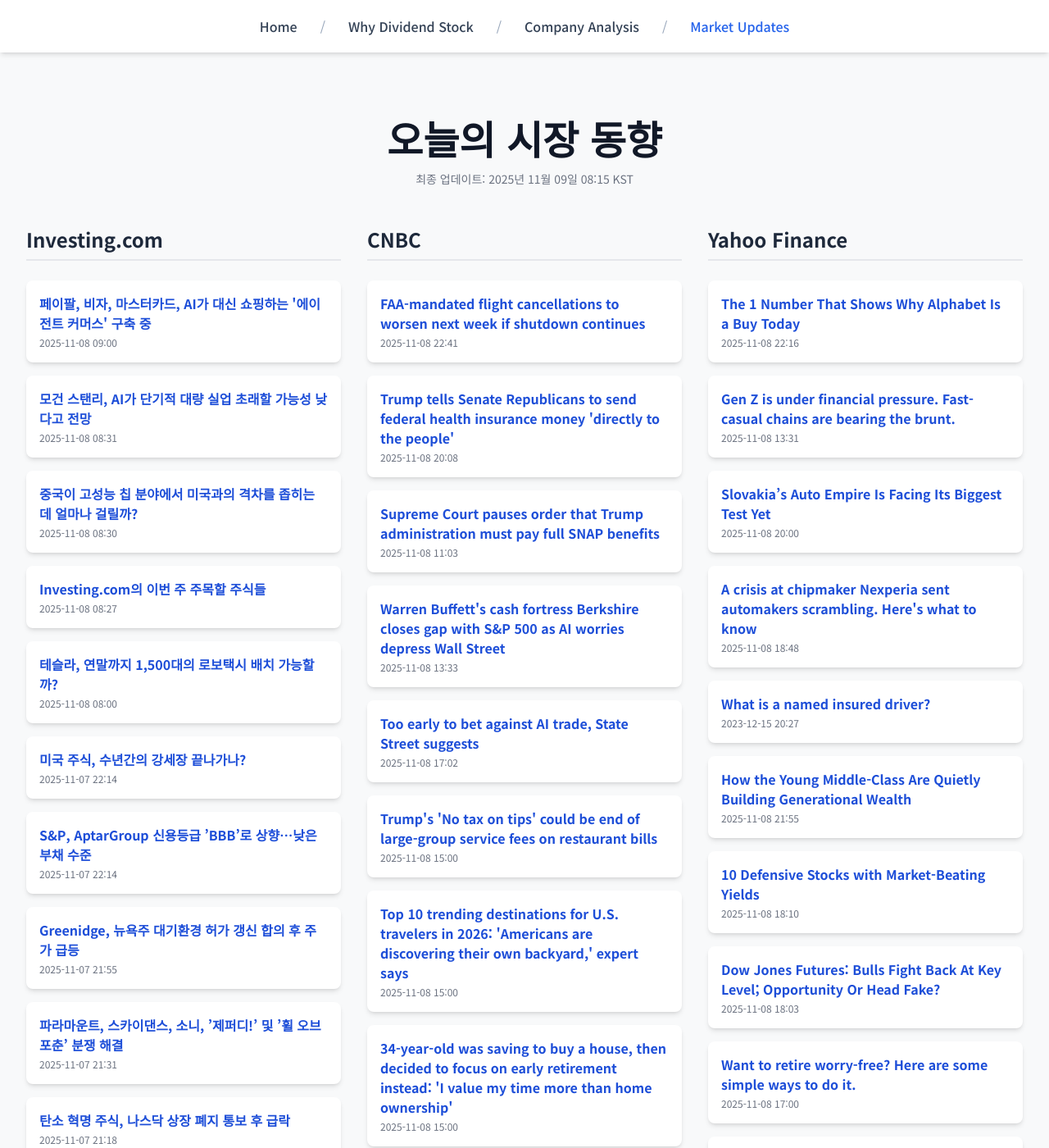
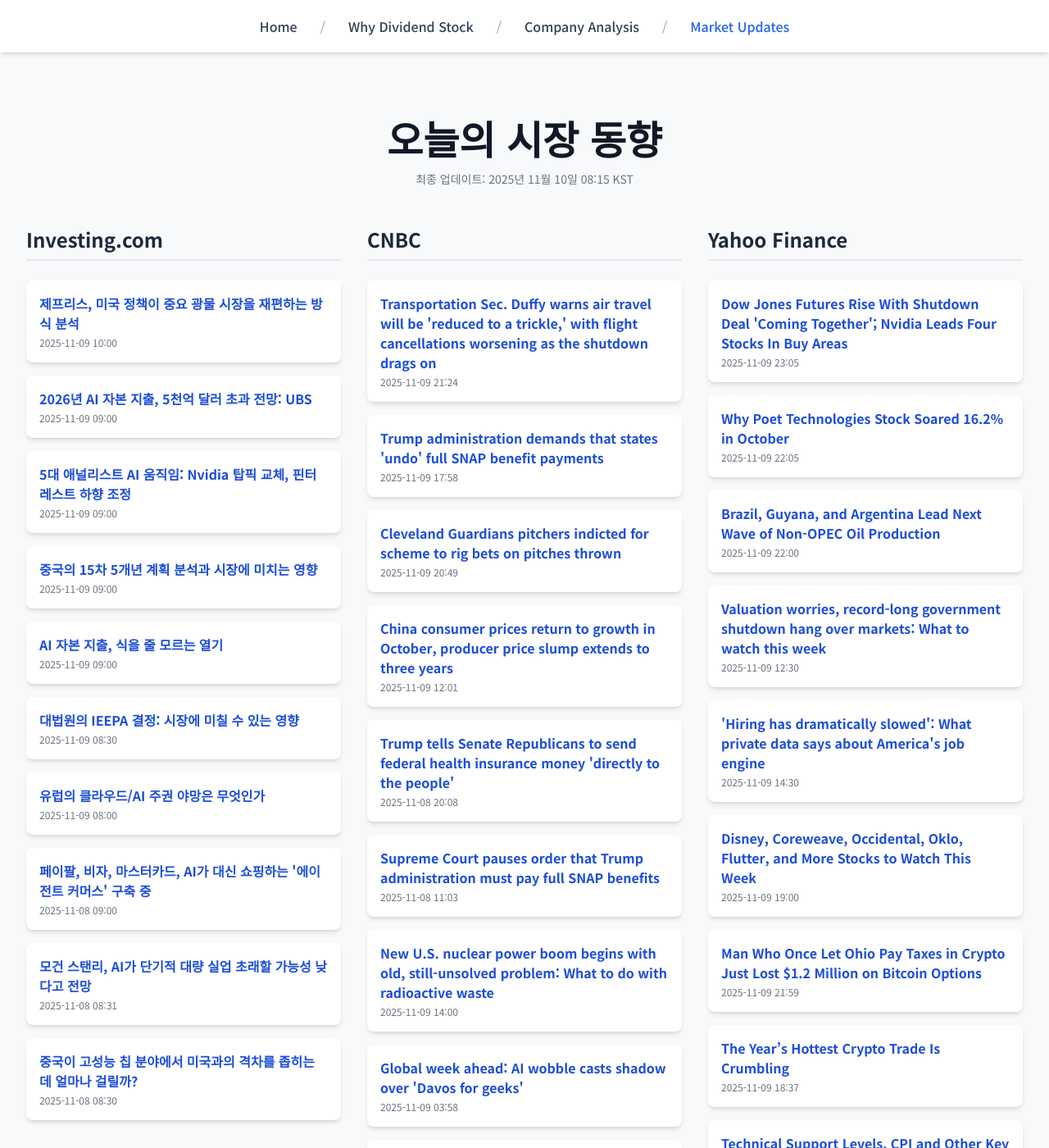
Before and after one commit to Kay-Hwang/my-company-analysis, a Jekyll site: the page built from market-updates.html, in a window 1280 px wide and 1400 px high. Shown: the whole window at 82% size. Built offline with Jekyll 4.4.1, drawn with Linux system fonts in a browser that asks for light colours; nearby versions of some CDN libraries; a script that is not in the unit is left out; some of the changed text lies outside the part shown.

Commit message:
Update daily data

```diff
--- a/_data/latest_data.json
+++ b/_data/latest_data.json
@@ -1,7 +1,49 @@
 {
-  "lastUpdated": "2025년 11월 09일 08:15 KST",
+  "lastUpdated": "2025년 11월 10일 08:15 KST",
   "news": {
     "investing": [
+      {
+        "title": "제프리스, 미국 정책이 중요 광물 시장을 재편하는 방식 분석",
+        "link": "https://kr.investing.com/news/stock-market-news/article-1708407",
+        "pubDate": "2025-11-09 10:00:04",
+        "summary": "제프리스, 미국 정책이 중요 광물 시장을 재편하는 방식 분석"
+      },
+      {
+        "title": "2026년 AI 자본 지출, 5천억 달러 초과 전망: UBS",
+        "link": "https://kr.investing.com/news/stock-market-news/article-1708401",
+        "pubDate": "2025-11-09 09:00:16",
+        "summary": "2026년 AI 자본 지출, 5천억 달러 초과 전망: UBS"
+      },
+      {
+        "title": "5대 애널리스트 AI 움직임: Nvidia 탑픽 교체, 핀터레스트 하향 조정",
+        "link": "https://kr.investing.com/news/stock-market-news/article-1708403",
+        "pubDate": "2025-11-09 09:00:13",
+        "summary": "5대 애널리스트 AI 움직임: Nvidia 탑픽 교체, 핀터레스트 하향 조정"
+      },
+      {
+        "title": "중국의 15차 5개년 계획 분석과 시장에 미치는 영향",
+        "link": "https://kr.investing.com/news/stock-market-news/article-1708400",
+        "pubDate": "2025-11-09 09:00:10",
+        "summary": "중국의 15차 5개년 계획 분석과 시장에 미치는 영향"
+      },
+      {
+        "title": "AI 자본 지출, 식을 줄 모르는 열기",
+        "link": "https://kr.investing.com/news/stock-market-news/article-1708398",
+        "pubDate": "2025-11-09 09:00:07",
+        "summary": "AI 자본 지출, 식을 줄 모르는 열기"
+      },
+      {
+        "title": "대법원의 IEEPA 결정: 시장에 미칠 수 있는 영향",
+        "link": "https://kr.investing.com/news/stock-market-news/article-1708396",
+        "pubDate": "2025-11-09 08:30:03",
+        "summary": "대법원의 IEEPA 결정: 시장에 미칠 수 있는 영향"
+      },
+      {
+        "title": "유럽의 클라우드/AI 주권 야망은 무엇인가",
+        "link": "https://kr.investing.com/news/stock-market-news/article-1708393",
+        "pubDate": "2025-11-09 08:00:09",
+        "summary": "유럽의 클라우드/AI 주권 야망은 무엇인가"
+      },
       {
         "title": "페이팔, 비자, 마스터카드, AI가 대신 쇼핑하는 '에이전트 커머스' 구축 중",
         "link": "https://kr.investing.com/news/stock-market-news/article-1708324",
@@ -19,56 +61,32 @@
         "link": "https://kr.investing.com/news/stock-market-news/article-1708310",
         "pubDate": "2025-11-08 08:30:06",
         "summary": "중국이 고성능 칩 분야에서 미국과의 격차를 좁히는 데 얼마나 걸릴까?"
-      },
-      {
-        "title": "Investing.com의 이번 주 주목할 주식들",
-        "link": "https://kr.investing.com/news/stock-market-news/article-1708308",
-        "pubDate": "2025-11-08 08:27:52",
-        "summary": "Investing.com의 이번 주 주목할 주식들"
-      },
-      {
-        "title": "테슬라, 연말까지 1,500대의 로보택시 배치 가능할까?",
-        "link": "https://kr.investing.com/news/stock-market-news/article-1708306",
-        "pubDate": "2025-11-08 08:00:07",
-        "summary": "테슬라, 연말까지 1,500대의 로보택시 배치 가능할까?"
-      },
-      {
-        "title": "미국 주식, 수년간의 강세장 끝나가나?",
-        "link": "https://kr.investing.com/news/stock-market-news/article-1708159",
-        "pubDate": "2025-11-07 22:14:55",
-        "summary": "미국 주식, 수년간의 강세장 끝나가나?"
-      },
-      {
-        "title": "S&P, AptarGroup 신용등급 ’BBB’로 상향…낮은 부채 수준",
-        "link": "https://kr.investing.com/news/stock-market-news/article-93CH-1708154",
-        "pubDate": "2025-11-07 22:14:15",
-        "summary": "S&P, AptarGroup 신용등급 ’BBB’로 상향…낮은 부채 수준"
-      },
-      {
-        "title": "Greenidge, 뉴욕주 대기환경 허가 갱신 합의 후 주가 급등",
-        "link": "https://kr.investing.com/news/stock-market-news/article-93CH-1708123",
-        "pubDate": "2025-11-07 21:55:50",
-        "summary": "Greenidge, 뉴욕주 대기환경 허가 갱신 합의 후 주가 급등"
-      },
-      {
-        "title": "파라마운트, 스카이댄스, 소니, ’제퍼디!’ 및 ’휠 오브 포춘’ 분쟁 해결",
-        "link": "https://kr.investing.com/news/stock-market-news/article-93CH-1708083",
-        "pubDate": "2025-11-07 21:31:12",
-        "summary": "파라마운트, 스카이댄스, 소니, ’제퍼디!’ 및 ’휠 오브 포춘’ 분쟁 해결"
-      },
-      {
-        "title": "탄소 혁명 주식, 나스닥 상장 폐지 통보 후 급락",
-        "link": "https://kr.investing.com/news/stock-market-news/article-93CH-1708067",
-        "pubDate": "2025-11-07 21:18:12",
-        "summary": "탄소 혁명 주식, 나스닥 상장 폐지 통보 후 급락"
       }
     ],
     "cnbc": [
       {
-        "title": "FAA-mandated flight cancellations to worsen next week if shutdown continues",
+        "title": "Transportation Sec. Duffy warns air travel will be 'reduced to a trickle,' with flight cancellations worsening as the shutdown drags on",
         "link": "https://www.cnbc.com/2025/11/08/government-shutdown-flight-cancelations-faa.html",
-        "pubDate": "Sat, 08 Nov 2025 22:41:54 GMT",
+        "pubDate": "Sun, 09 Nov 2025 21:24:05 GMT",
         "summary": "Airlines will have to slash hundreds of more flights if shutdown continues into next week."
+      },
+      {
+        "title": "Trump administration demands that states 'undo' full SNAP benefit payments",
+        "link": "https://www.cnbc.com/2025/11/09/snap-trump-states-food-patrick-penn.html",
+        "pubDate": "Sun, 09 Nov 2025 17:58:51 GMT",
+        "summary": "The Trump administration has resisted continuing the SNAP program, which provides food stamps to 42 million Americans, during the government shutdown."
+      },
+      {
+        "title": "Cleveland Guardians pitchers indicted for scheme to rig bets on pitches thrown",
+        "link": "https://www.cnbc.com/2025/11/09/cleveland-guardians-pitchers-indicted-gambling.html",
+        "pubDate": "Sun, 09 Nov 2025 20:49:57 GMT",
+        "summary": "According to the indictment, Guardians pitchers Emmanuel Clase and Luis Ortiz took bribes as part of a scheme to rig bets on pitches thrown during MLB games."
+      },
+      {
+        "title": "China consumer prices return to growth in October, producer price slump extends to three years",
+        "link": "https://www.cnbc.com/2025/11/09/china-october-cpi-ppi-deflation-consumer-prices-.html",
+        "pubDate": "Sun, 09 Nov 2025 12:01:42 GMT",
+        "summary": "Deflation in China eased in October, as consumer prices returned to growth after falling for two straight months, though producer prices extended their slump to three years."
       },
       {
         "title": "Trump tells Senate Republicans to send federal health insurance money 'directly to the people'",
@@ -83,108 +101,90 @@
         "summary": "The Trump administration tried not to pay for any food stamps in November because of the government shutdown. It now proposes partial SNAP benefits."
       },
       {
-        "title": "Warren Buffett's cash fortress Berkshire closes gap with S&P 500 as AI worries depress Wall Street",
-        "link": "https://www.cnbc.com/2025/11/08/warren-buffetts-cash-fortress-berkshire-closes-gap-with-sp-500-as-ai-worries-depress-wall-street.html",
-        "pubDate": "Sat, 08 Nov 2025 13:33:38 GMT",
-        "summary": "Berkshire Hathaway's B shares and A shares moved 4.5% higher this week after a strong earnings report last weekend."
+        "title": "New U.S. nuclear power boom begins with old, still-unsolved problem: What to do with radioactive waste",
+        "link": "https://www.cnbc.com/2025/11/09/nuclear-power-energy-radioactive-waste-storage-disposal.html",
+        "pubDate": "Sun, 09 Nov 2025 14:00:01 GMT",
+        "summary": "As government and industry, from tech giants to utilities, commit to big nuclear power plants, there is still no clear solution for radioactive waste storage."
       },
       {
-        "title": "Too early to bet against AI trade, State Street suggests",
-        "link": "https://www.cnbc.com/2025/11/08/ai-big-tech-bull-case-despite-nasdaqs-worst-week-since-april-.html",
-        "pubDate": "Sat, 08 Nov 2025 17:02:25 GMT",
-        "summary": "State Street' Anna Paglia is reiterating her bullish stance on artificial intelligence stocks despite the Nasdaq’s worst week since April."
+        "title": "Global week ahead: AI wobble casts shadow over 'Davos for geeks'",
+        "link": "https://www.cnbc.com/2025/11/09/global-week-ahead-ai-wobble-casts-shadow-over-davos-for-geeks.html",
+        "pubDate": "Sun, 09 Nov 2025 03:58:08 GMT",
+        "summary": "After a volatile week for AI stocks and the tech sector more broadly, CNBC travels to Web Summit in Lisbon — 'Davos for geeks' — to assess sentiment."
       },
       {
-        "title": "Trump's 'No tax on tips' could be end of large-group service fees on restaurant bills",
-        "link": "https://www.cnbc.com/2025/11/08/no-tax-on-tips-service-fees-restaurant-bill-gratuities.html",
-        "pubDate": "Sat, 08 Nov 2025 15:00:01 GMT",
-        "summary": "If you don't like service fees restaurants charge large groups, you may be in luck. President Trump's 'no tax on tips' may end it, but restaurants aren't happy."
-      },
-      {
-        "title": "Top 10 trending destinations for U.S. travelers in 2026: 'Americans are discovering their own backyard,' expert says",
-        "link": "https://www.cnbc.com/2025/11/08/best-places-to-visit-in-2026-skyscanner.html",
-        "pubDate": "Sat, 08 Nov 2025 15:00:01 GMT",
-        "summary": "In October, Skyscanner released its best places to visit in 2026 report and ranked the top trending destinations for U.S. travelers."
+        "title": "They met on Tinder when they were 19. Now, they're married and run a cake business that brings in over $650,000 a year",
+        "link": "https://www.cnbc.com/2025/11/09/this-gen-z-couple-runs-a-650000-a-year-celebrity-cake-business.html",
+        "pubDate": "Sun, 09 Nov 2025 04:03:58 GMT",
+        "summary": "Kai Yang Chan and JiaYi Zhuo matched on Tinder as teenagers in 2019. Now, they are married and run a $650,000 a year cake business together in Singapore."
       },
       {
         "title": "34-year-old was saving to buy a house, then decided to focus on early retirement instead: 'I value my time more than home ownership'",
         "link": "https://www.cnbc.com/2025/11/08/millennial-saving-buy-a-house-decide-start-saving-early-retirement.html",
         "pubDate": "Sat, 08 Nov 2025 15:00:01 GMT",
         "summary": "In 2020, Anita Kinoshita started her journey to buy a home. After many failed attempts over two years, she decided to start saving to retire early instead."
-      },
-      {
-        "title": "I finally have enough cash to pay off my student loan in full—here's why I'm not doing it",
-        "link": "https://www.cnbc.com/2025/11/08/i-have-enough-cash-to-pay-off-my-student-loan-why-im-not.html",
-        "pubDate": "Sat, 08 Nov 2025 14:00:01 GMT",
-        "summary": "Mathetmatically, paying off my debt now would cost me less money. But I don't want to put my wedding savings in jeopardy."
-      },
-      {
-        "title": "Carl Icahn returns to a familiar sector — auto repair — as he builds a 15% stake in Monro",
-        "link": "https://www.cnbc.com/2025/11/08/carl-icahn-returns-to-a-familiar-sector-auto-repair-as-he-builds-a-15percent-stake-in-monro.html",
-        "pubDate": "Sat, 08 Nov 2025 12:46:52 GMT",
-        "summary": "Icahn has a long history in the automotive parts and services industry, so this investment could play out in several different ways."
       }
     ],
     "yahoo": [
       {
-        "title": "The 1 Number That Shows Why Alphabet Is a Buy Today",
-        "link": "https://finance.yahoo.com/news/1-number-shows-why-alphabet-221640350.html",
-        "pubDate": "2025-11-08T22:16:40Z",
-        "summary": "The 1 Number That Shows Why Alphabet Is a Buy Today"
+        "title": "Dow Jones Futures Rise With Shutdown Deal 'Coming Together'; Nvidia Leads Four Stocks In Buy Areas",
+        "link": "https://www.investors.com/market-trend/stock-market-today/dow-jones-futures-government-shutdown-deal-nvidia/?src=A00220&yptr=yahoo",
+        "pubDate": "2025-11-09T23:05:45Z",
+        "summary": "Dow Jones Futures Rise With Shutdown Deal 'Coming Together'; Nvidia Leads Four Stocks In Buy Areas"
       },
       {
-        "title": "Gen Z is under financial pressure. Fast-casual chains are bearing the brunt.",
-        "link": "https://finance.yahoo.com/news/gen-z-is-under-financial-pressure-fast-casual-chains-are-bearing-the-brunt-133113618.html",
-        "pubDate": "2025-11-08T13:31:13Z",
-        "summary": "Gen Z is under financial pressure. Fast-casual chains are bearing the brunt."
+        "title": "Why Poet Technologies Stock Soared 16.2% in October",
+        "link": "https://finance.yahoo.com/news/why-poet-technologies-stock-soared-220500890.html",
+        "pubDate": "2025-11-09T22:05:00Z",
+        "summary": "Why Poet Technologies Stock Soared 16.2% in October"
       },
       {
-        "title": "Slovakia’s Auto Empire Is Facing Its Biggest Test Yet",
-        "link": "https://finance.yahoo.com/news/slovakia-auto-empire-facing-biggest-200000797.html",
-        "pubDate": "2025-11-08T20:00:00Z",
-        "summary": "Slovakia’s Auto Empire Is Facing Its Biggest Test Yet"
+        "title": "Brazil, Guyana, and Argentina Lead Next Wave of Non-OPEC Oil Production",
+        "link": "https://finance.yahoo.com/news/brazil-guyana-argentina-lead-next-220000818.html",
+        "pubDate": "2025-11-09T22:00:00Z",
+        "summary": "Brazil, Guyana, and Argentina Lead Next Wave of Non-OPEC Oil Production"
       },
       {
-        "title": "A crisis at chipmaker Nexperia sent automakers scrambling. Here's what to know",
-        "link": "https://finance.yahoo.com/news/crisis-chipmaker-nexperia-sent-automakers-184824740.html",
-        "pubDate": "2025-11-08T18:48:24Z",
-        "summary": "A crisis at chipmaker Nexperia sent automakers scrambling. Here's what to know"
+        "title": "Valuation worries, record-long government shutdown hang over markets: What to watch this week",
+        "link": "https://finance.yahoo.com/news/valuation-worries-record-long-government-shutdown-hang-over-markets-what-to-watch-this-week-123041065.html",
+        "pubDate": "2025-11-09T12:30:41Z",
+        "summary": "Valuation worries, record-long government shutdown hang over markets: What to watch this week"
       },
       {
-        "title": "What is a named insured driver?",
-        "link": "https://finance.yahoo.com/personal-finance/insurance/article/what-is-a-named-insured-driver-202703518.html",
-        "pubDate": "2023-12-15T20:27:03Z",
-        "summary": "What is a named insured driver?"
+        "title": "'Hiring has dramatically slowed': What private data says about America's job engine",
+        "link": "https://finance.yahoo.com/news/hiring-has-dramatically-slowed-what-private-data-says-about-americas-job-engine-143042228.html",
+        "pubDate": "2025-11-09T14:30:42Z",
+        "summary": "'Hiring has dramatically slowed': What private data says about America's job engine"
       },
       {
-        "title": "How the Young Middle-Class Are Quietly Building Generational Wealth",
-        "link": "https://finance.yahoo.com/news/young-middle-class-quietly-building-215509368.html",
-        "pubDate": "2025-11-08T21:55:09Z",
-        "summary": "How the Young Middle-Class Are Quietly Building Generational Wealth"
+        "title": "Disney, Coreweave, Occidental, Oklo, Flutter, and More Stocks to Watch This Week",
+        "link": "https://www.barrons.com/articles/disney-coreweave-occidental-oklo-flutter-and-more-stocks-to-watch-this-week-6c939d80?siteid=yhoof2&yptr=yahoo",
+        "pubDate": "2025-11-09T19:00:00Z",
+        "summary": "Disney, Coreweave, Occidental, Oklo, Flutter, and More Stocks to Watch This Week"
       },
       {
-        "title": "10 Defensive Stocks with Market-Beating Yields",
-        "link": "https://www.barrons.com/articles/buy-defensive-stocks-kroger-dollar-general-aes-d681e573?siteid=yhoof2&yptr=yahoo",
-        "pubDate": "2025-11-08T18:10:00Z",
-        "summary": "10 Defensive Stocks with Market-Beating Yields"
+        "title": "Man Who Once Let Ohio Pay Taxes in Crypto Just Lost $1.2 Million on Bitcoin Options",
+        "link": "https://finance.yahoo.com/news/man-once-let-ohio-pay-215912498.html",
+        "pubDate": "2025-11-09T21:59:12Z",
+        "summary": "Man Who Once Let Ohio Pay Taxes in Crypto Just Lost $1.2 Million on Bitcoin Options"
       },
       {
-        "title": "Dow Jones Futures: Bulls Fight Back At Key Level; Opportunity Or Head Fake?",
-        "link": "https://www.investors.com/market-trend/stock-market-today/dow-jones-futures-what-to-do-bulls-fight-back-nvidia/?src=A00220&yptr=yahoo",
-        "pubDate": "2025-11-08T18:03:57Z",
-        "summary": "Dow Jones Futures: Bulls Fight Back At Key Level; Opportunity Or Head Fake?"
+        "title": "The Year’s Hottest Crypto Trade Is Crumbling",
+        "link": "https://www.wsj.com/finance/currencies/the-years-hottest-crypto-trade-is-crumbling-43e8bab5?siteid=yhoof2&yptr=yahoo",
+        "pubDate": "2025-11-09T18:37:00Z",
+        "summary": "The Year’s Hottest Crypto Trade Is Crumbling"
       },
       {
-        "title": "Want to retire worry-free? Here are some simple ways to do it.",
-        "link": "https://finance.yahoo.com/news/want-to-retire-worry-free-here-are-some-simple-ways-to-do-it-170011277.html",
-        "pubDate": "2025-11-08T17:00:11Z",
-        "summary": "Want to retire worry-free? Here are some simple ways to do it."
+        "title": "Technical Support Levels, CPI and Other Key Things to Watch this Week",
+        "link": "https://finance.yahoo.com/news/technical-support-levels-cpi-other-180002122.html",
+        "pubDate": "2025-11-09T18:00:02Z",
+        "summary": "Technical Support Levels, CPI and Other Key Things to Watch this Week"
       },
       {
-        "title": "Why Is Everyone Watching Palantir Stock?",
-        "link": "https://finance.yahoo.com/news/why-everyone-watching-palantir-stock-170002423.html",
-        "pubDate": "2025-11-08T17:00:02Z",
-        "summary": "Why Is Everyone Watching Palantir Stock?"
+        "title": "Elon Musk’s $1 Trillion Tesla Pay Award Can Earn More Money For You. Here’s How.",
+        "link": "https://www.barrons.com/articles/elon-musk-tesla-trillion-pay-you-65678d3d?siteid=yhoof2&yptr=yahoo",
+        "pubDate": "2025-11-09T17:53:00Z",
+        "summary": "Elon Musk’s $1 Trillion Tesla Pay Award Can Earn More Money For You. Here’s How."
       }
     ]
   }
```
